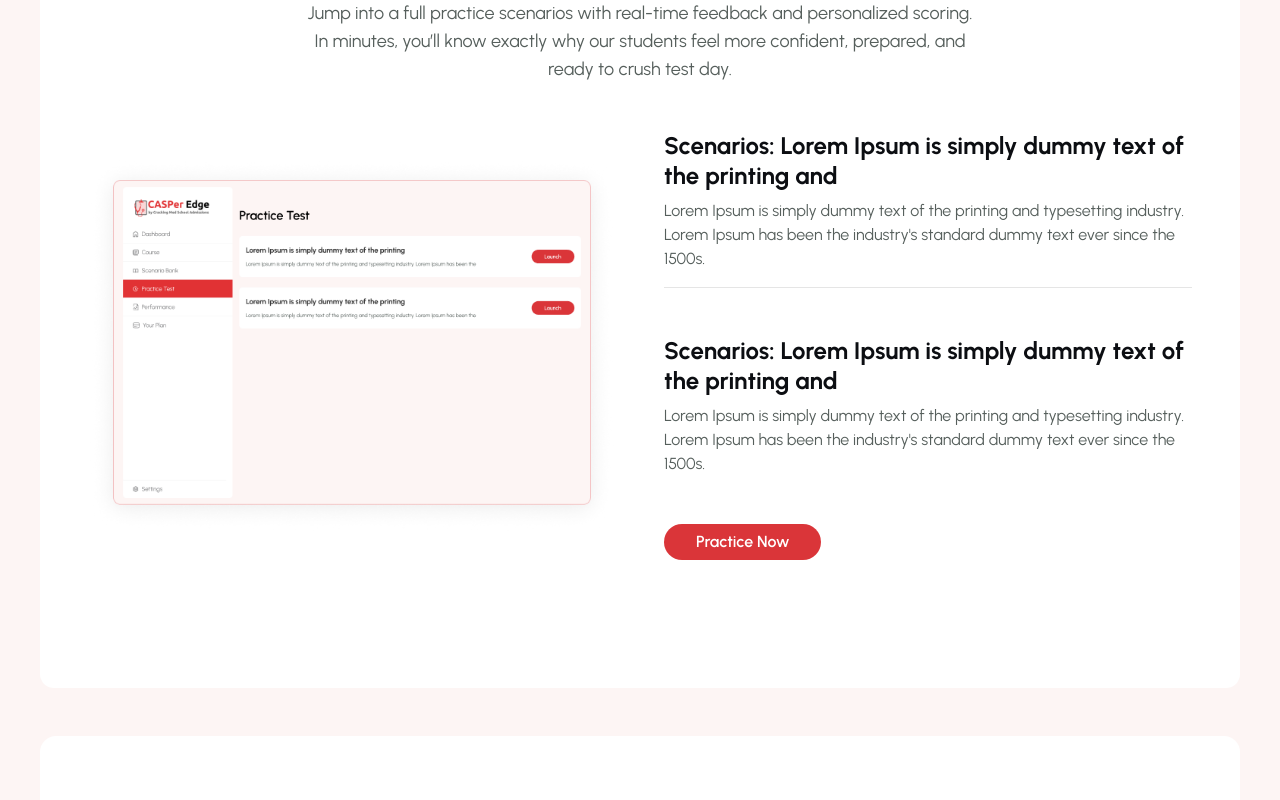
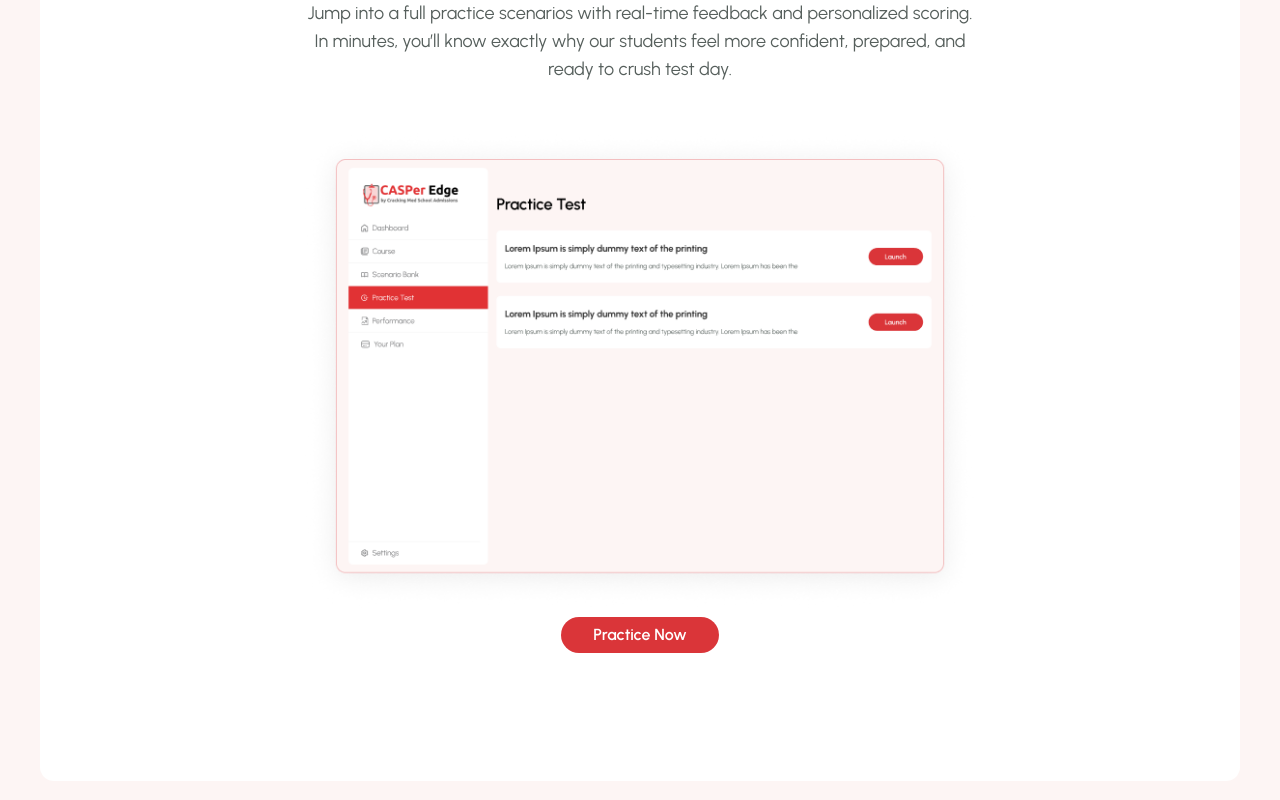
Before and after one commit to mujeebhashone/casper-edge, a Next.js app: page / in a window 1280 px wide. Shown: the part 4120-4920 px from the top of the page. Built offline with nearby package versions, Linux system fonts and the light colour scheme.

Commit message:
practicing-section-fixes

```diff
--- a/src/components/mainlayout/HowItWorksSection.tsx
+++ b/src/components/mainlayout/HowItWorksSection.tsx
@@ -48,7 +48,7 @@
           </div>
           {/* Image with colored ring */}
           {/* <div className="rounded-2xl overflow-hidden mb-6 mt-6 shadow-lg bg-white flex items-center justify-center relative ring-4 ring-[#F8D2D2] group-hover:ring-[#DA3539] transition-all"> */}
-            <Image src={step.image} alt={step.alt} width={200} height={200} unoptimized className="object-cover w-full h-[300px]" />
+            <Image src={step.image} alt={step.alt} width={200} height={200} unoptimized className="object-contain w-full h-[300px]" />
           {/* </div> */}
           <div className="text-xl font-bold text-secondary text-center mb-1 mt-2 px-4">{step.title}</div>
 
--- a/src/components/mainlayout/PracticeSection.tsx
+++ b/src/components/mainlayout/PracticeSection.tsx
@@ -2,16 +2,6 @@
 import { Button } from '@/components/ui/button';
 import Image from 'next/image';
 
-const scenarios = [
-  {
-    title: 'Scenarios: Lorem Ipsum is simply dummy text of the printing and',
-    description: `Lorem Ipsum is simply dummy text of the printing and typesetting industry. Lorem Ipsum has been the industry's standard dummy text ever since the 1500s.`,
-  },
-  {
-    title: 'Scenarios: Lorem Ipsum is simply dummy text of the printing and',
-    description: `Lorem Ipsum is simply dummy text of the printing and typesetting industry. Lorem Ipsum has been the industry's standard dummy text ever since the 1500s.`,
-  },
-];
 
 const PracticeSection = () => (
   <section className="w-full bg-white rounded-2xl py-16 flex flex-col items-center justify-between font-sans">
@@ -20,22 +10,22 @@
     Jump into a full practice scenarios with real-time feedback and personalized scoring. In minutes, you’ll know exactly why our students feel more confident, prepared, and ready to crush test day.
 
     </p>
-    <div className="flex flex-col lg:flex-row gap-12 w-full max-w-7xl items-center justify-center">
+    <div className="flex flex-col w-full max-w-7xl items-center justify-center">
       {/* Left: Image Only */}
-      <div className="flex-1 flex justify-center items-center w-full">
+      <div className="flex-1 flex justify-center items-center max-w-2xl mx-auto">
         {/* <div className="w-full h-full flex items-center justify-center bg-[#FFF6F6] border border-[#F8D2D2] rounded-2xl"> */}
-          <Image src="/assets/images/practiceimage.png" alt="Practice Test" width={630} height={428} className="rounded-xl object-fit w-full h-auto" />
+          <Image src="/assets/images/practiceimage.png" alt="Practice Test" width={630} height={300} unoptimized className="rounded-xl object-contain w-full" />
         {/* </div> */}
       </div>
       {/* Right: Scenarios List */}
-      <div className="flex-1 flex flex-col items-start justify-center w-full">
-        {scenarios.map((sc, idx) => (
+      <div className="flex-1 flex flex-col items-center justify-center w-full">
+        {/* {scenarios.map((sc, idx) => (
           <div key={idx} className="mb-8 w-full">
             <h4 className="text-2xl font-bold text-[#0C0E12] mb-2 leading-tight">{sc.title}</h4>
             <p className="text-base text-[#565F5C] mb-2">{sc.description}</p>
             {idx !== scenarios.length - 1 && <hr className="my-4 border-[#E5E5E5]" />}
           </div>
-        ))}
+        ))} */}
         <Button className="bg-secondary hover:bg-secondary/80 text-white rounded-full px-8 py-3 font-semibold text-base shadow-none mt-2">Practice Now</Button>
       </div>
     </div>
```
